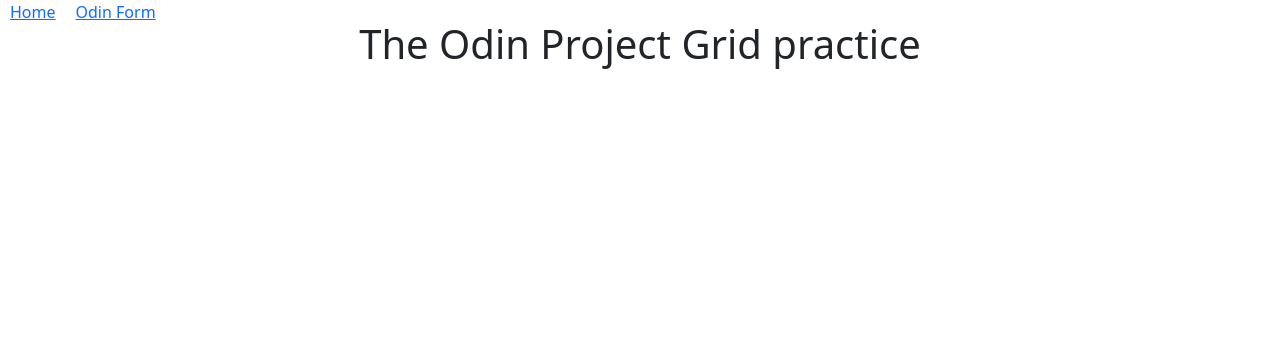
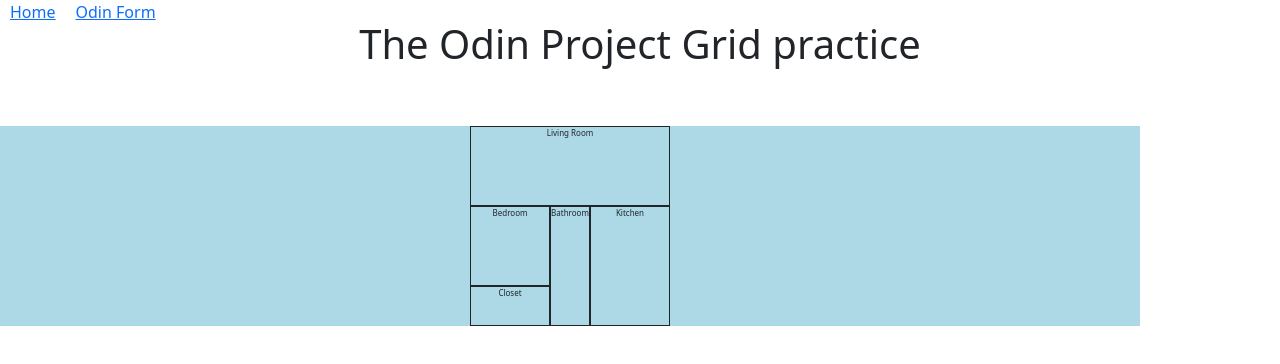
Before and after one commit to JohKei/vue-odin-project, a Vue app: page / in a window 1280 px wide. Shown: the top 364 px of the page. Built offline with nearby package versions, Linux system fonts and the light colour scheme.

Commit message:
Practice Grid TOP exercises

```diff
--- a/src/views/HomeView.vue
+++ b/src/views/HomeView.vue
@@ -3,19 +3,66 @@
   <div class="heading">
     <h1>The Odin Project Grid practice</h1>
   </div>
+  <div class="container">
+    <div class="room" id="living-room">Living Room</div>
+    <div class="room" id="kitchen">Kitchen</div>
+    <div class="room" id="bedroom">Bedroom</div>
+    <div class="room" id="bathroom">Bathroom</div>
+    <div class="room" id="closet">Closet</div>
+  </div>
 </template>
 
 <script setup lang="ts">
+import NavigationBar from "@/components/NavigationBar.vue";
 
 
-import NavigationBar from "@/components/NavigationBar.vue";
 </script>
 
-
 <style scoped lang="css">
-.heading{
+.heading {
   margin-top: 20px;
   text-align: center;
 }
 
+.container {
+  justify-content: center;
+  //gap: 20px;
+  margin-top: 50px;
+  display: inline-grid;
+  grid-template: 40px 40px 40px 40px 40px / 40px 40px 40px 40px 40px;
+  background-color: lightblue;
+
+}
+
+
+.room{
+border: 1px solid;
+  font-size: 50%;
+  text-align: center;
+}
+#living-room{
+  grid-column-start: 1;
+  grid-column-end: end;
+  grid-row-start: 1;
+  grid-row-end: 3;
+}
+
+#kitchen{
+  grid-column-start: 4;
+  grid-column-end: 6;
+  grid-row-start: 3;
+  grid-row-end: 6;
+}
+#bathroom{
+  grid-row: 3/6;
+  grid-column: 3/4;
+}
+#bedroom{
+  grid-row: 3/5;
+  grid-column: 1/3;
+}
+#closet{
+  grid-row: 5/6;
+  grid-column: 1/3;
+}
 </style>
```
